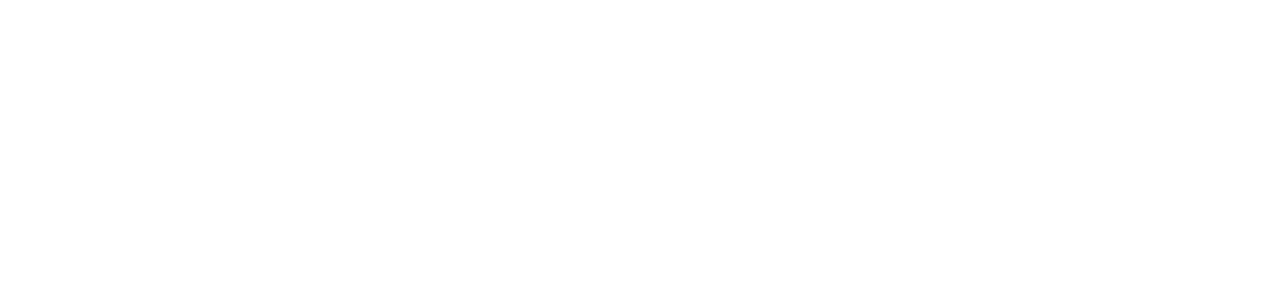
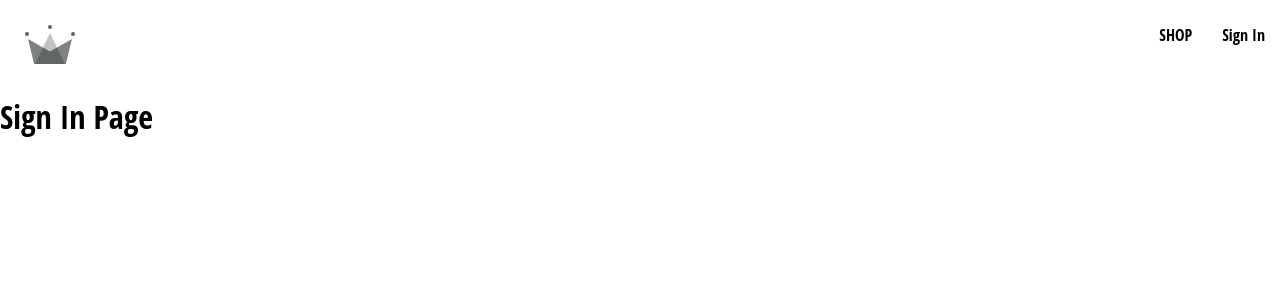
Before and after one commit to MuradEminov/e-commerce-platform, a React (Create React App) app: page /sign-in in a window 1280 px wide. Before the commit this address had no page. Shown: the top 300 px of the page. Built offline with nearby package versions, Linux system fonts and the light colour scheme; a web font is replaced by a local one.

Commit message:
Firebase added to the project, SignIn component imported into App component and added as a route component

```diff
--- a/package.json
+++ b/package.json
@@ -6,6 +6,7 @@
     "@testing-library/jest-dom": "^5.16.5",
     "@testing-library/react": "^13.4.0",
     "@testing-library/user-event": "^13.5.0",
+    "firebase": "^9.9.4",
     "react": "^18.2.0",
     "react-dom": "^18.2.0",
     "react-router-dom": "^6.3.0",
--- a/src/App.js
+++ b/src/App.js
@@ -1,6 +1,7 @@
 import Home from '../src/routes/home/home.component';
 import { Routes, Route } from 'react-router-dom';
 import Navigation from '../src/routes/navigation/navigation.component';
+import SignIn from '../src/routes/sign-in/sign-in.component';
 
 const Shop = () => {
   return <h1>I am the shop page</h1>;
@@ -12,6 +13,7 @@
       <Route path='/' element={<Navigation />}>
         <Route index element={<Home />} />
         <Route path='shop' element={<Shop />} />
+        <Route path='sign-in' element={<SignIn />} />
       </Route>
     </Routes>
   );
--- a/src/routes/home/home.component.jsx
+++ b/src/routes/home/home.component.jsx
@@ -32,8 +32,8 @@
 
   return (
     <div>
+      <Directory categories={categories} />
       <Outlet />
-      <Directory categories={categories} />
     </div>
   );
 };
--- a/src/routes/navigation/navigation.component.jsx
+++ b/src/routes/navigation/navigation.component.jsx
@@ -15,6 +15,9 @@
           <Link className='nav-link' to='/shop'>
             SHOP
           </Link>
+          <Link className='nav-link' to='/sign-in'>
+            Sign In
+          </Link>
         </div>
       </div>
       <Outlet />
--- /dev/null
+++ b/src/routes/sign-in/sign-in.component.jsx
@@ -0,0 +1,9 @@
+const SignIn = () => {
+  return (
+    <div>
+      <h1>Sign In Page</h1>
+    </div>
+  );
+};
+
+export default SignIn;
```
Also changed, not shown: 1 other file (tests, documents, lock files or other folders).
